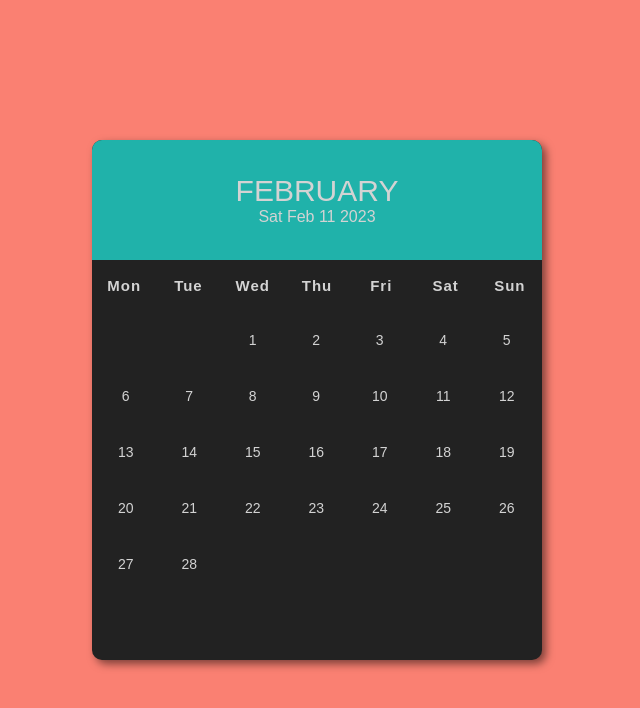
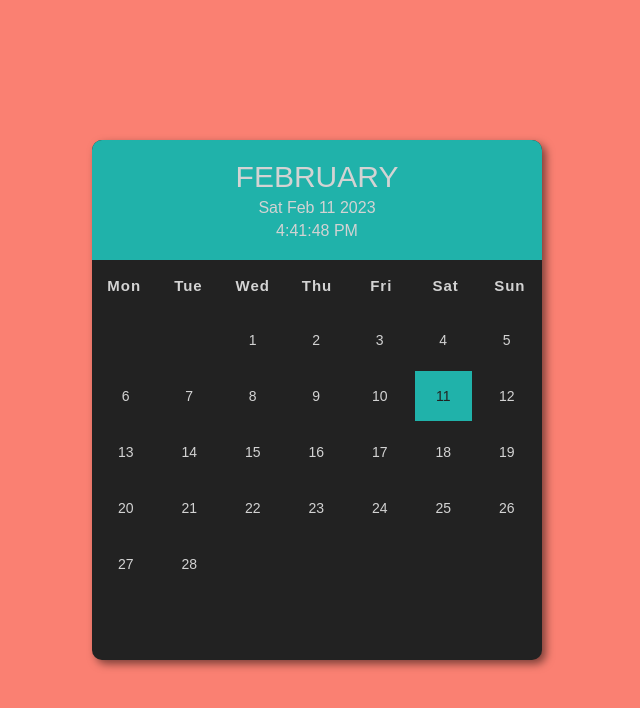
Before and after one commit to subhwhoo/Javascript-Projects, a plain HTML site: page Calendar/index.html in a window 1280 px wide. Shown: the whole page, without its empty margins (323-963 px from the left). Drawn offline with Linux system fonts and the light colour scheme.

Commit message:
Completed Calendar With Clock

```diff
--- a/Calendar/app.js
+++ b/Calendar/app.js
@@ -2,8 +2,12 @@ const monthsInx = new Date().getMonth();
 const monthsEl = document.querySelector(".date h1");
 const fullDateEl = document.querySelector(".date p");
 const daysEl = document.querySelector(".days");
+const timeEl = document.querySelector(".time");
 
-// const lastDayEl = new Date();
+function updateClock() {
+  timeEl.innerText = new Date().toLocaleTimeString();
+}
+setInterval(updateClock, 1000);
 
 const lastDayEl = new Date(
   new Date().getFullYear(),
@@ -12,7 +16,6 @@ const lastDayEl = new Date(
 ).getDate();
 const firstDayEl =
   new Date(new Date().getFullYear(), monthsInx, 1).getDay() - 1;
-console.log(firstDayEl);
 
 const months = [
   "January",
@@ -39,7 +42,11 @@ for (let i = firstDayEl; i > 0; i--) {
 }
 
 for (let i = 1; i <= lastDayEl; i++) {
-  days += `<div>${i}</div>`;
+  if (i === new Date().getDate()) {
+    days += `<div class="today">${i}</div>`;
+  } else {
+    days += `<div>${i}</div>`;
+  }
 }
 
 daysEl.innerHTML = days;
--- a/Calendar/index.html
+++ b/Calendar/index.html
@@ -17,6 +17,7 @@
           <div class="date">
             <h1></h1>
             <p></p>
+            <p class="time"></p>
           </div>
         </div>
         <div class="weekdays">
@@ -29,38 +30,6 @@
           <div>Sun</div>
         </div>
         <div class="days">
-<!--          <div class="empty"></div>-->
-<!--          <div class="empty"></div>-->
-<!--          <div>1</div>-->
-<!--          <div>2</div>-->
-<!--          <div>3</div>-->
-<!--          <div>4</div>-->
-<!--          <div>5</div>-->
-<!--          <div>6</div>-->
-<!--          <div>7</div>-->
-<!--          <div class="today">8</div>-->
-<!--          <div>9</div>-->
-<!--          <div>10</div>-->
-<!--          <div>11</div>-->
-<!--          <div>12</div>-->
-<!--          <div>13</div>-->
-<!--          <div>14</div>-->
-<!--          <div>15</div>-->
-<!--          <div>16</div>-->
-<!--          <div>17</div>-->
-<!--          <div>18</div>-->
-<!--          <div>19</div>-->
-<!--          <div>20</div>-->
-<!--          <div>21</div>-->
-<!--          <div>22</div>-->
-<!--          <div>23</div>-->
-<!--          <div>24</div>-->
-<!--          <div>25</div>-->
-<!--          <div>26</div>-->
-<!--          <div>27</div>-->
-<!--          <div>28</div>-->
-<!--          <div>29</div>-->
-<!--          <div>30</div>-->
         </div>
       </div>
     </div>
--- a/Calendar/style.css
+++ b/Calendar/style.css
@@ -94,3 +94,6 @@ body {
     color:#ffffff;
     background-color: #444444;
 }
+p{
+  padding-top: 5px;
+}
```
